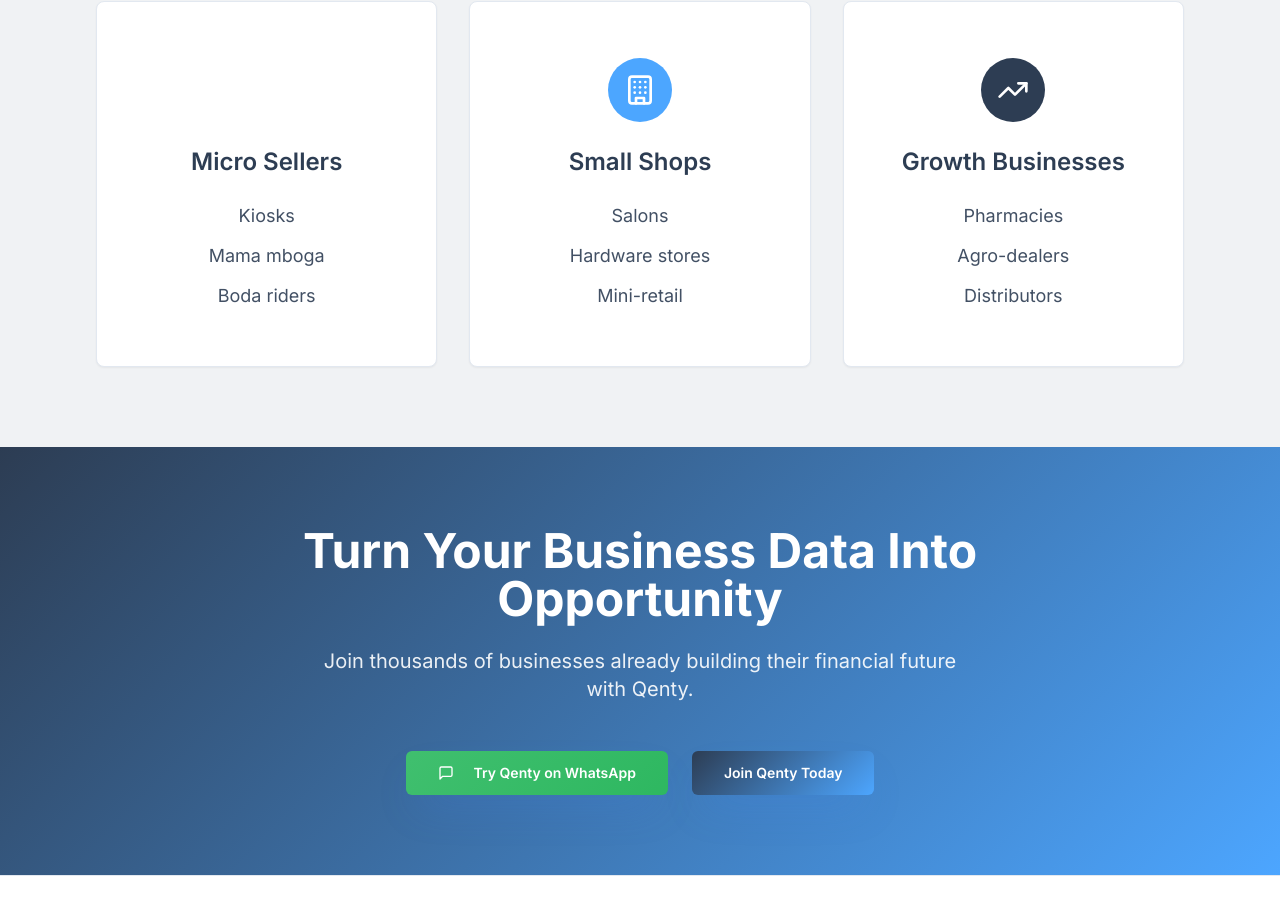
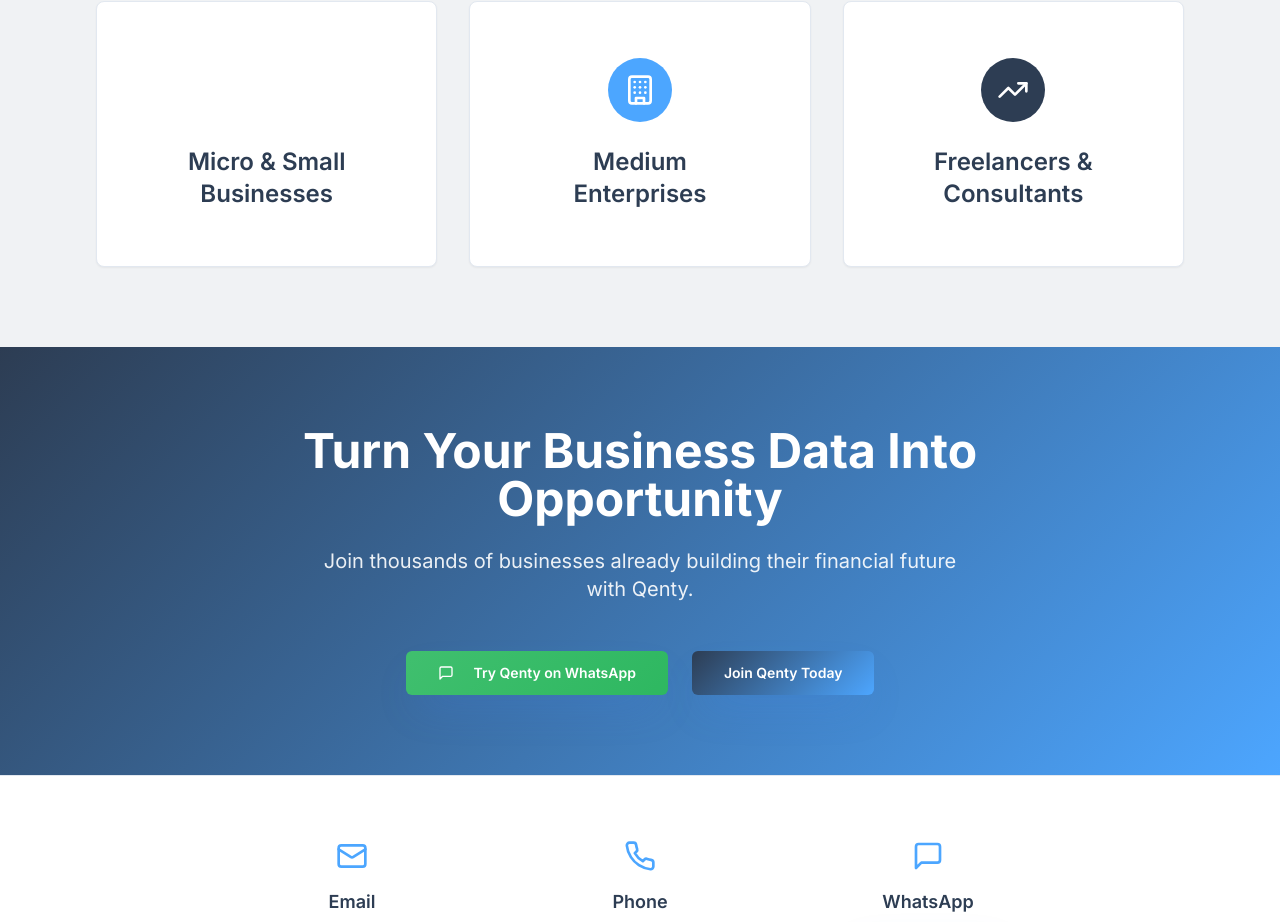
Before and after one commit to FaithKwamboka/kesher-biz-grow, a React (Vite) app: page / in a window 1280 px wide. Shown: the part 3916-4838 px from the top of the page. Built offline with nearby package versions, Linux system fonts and the light colour scheme; the HTML template or start-up script is replaced by a standard one.

Commit message:
Refactor business size categories

```diff
--- a/src/pages/Index.tsx
+++ b/src/pages/Index.tsx
@@ -478,20 +478,17 @@ const Index = () => {
           <div className="grid grid-cols-1 md:grid-cols-3 gap-8 mt-12">
             {[
               {
-                title: "Micro Sellers",
-                items: ["Kiosks", "Mama mboga", "Boda riders"],
+                title: "Micro & Small Businesses",
                 icon: Users,
                 color: "bg-qenty-sky"
               },
               {
-                title: "Small Shops",
-                items: ["Salons", "Hardware stores", "Mini-retail"],
+                title: "Medium Enterprises",
                 icon: Building,
                 color: "bg-qenty-blue"
               },
               {
-                title: "Growth Businesses",
-                items: ["Pharmacies", "Agro-dealers", "Distributors"],
+                title: "Freelancers & Consultants",
                 icon: TrendingUp,
                 color: "bg-qenty-navy"
               }
@@ -501,12 +498,7 @@ const Index = () => {
                   <div className={`w-16 h-16 ${category.color} rounded-full flex items-center justify-center mx-auto mb-6`}>
                     <category.icon className="w-8 h-8 text-white" />
                   </div>
-                  <h3 className="text-2xl font-semibold mb-6 text-qenty-navy">{category.title}</h3>
-                  <ul className="space-y-3">
-                    {category.items.map((item, i) => (
-                      <li key={i} className="text-qenty-navy/90 text-lg">{item}</li>
-                    ))}
-                  </ul>
+                  <h3 className="text-2xl font-semibold text-qenty-navy">{category.title}</h3>
                 </CardContent>
               </Card>
             ))}
```
